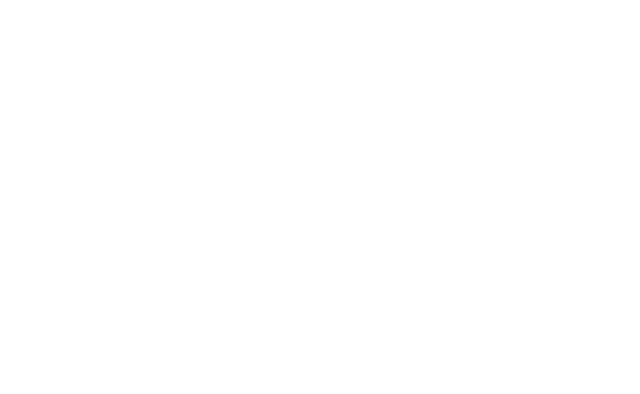
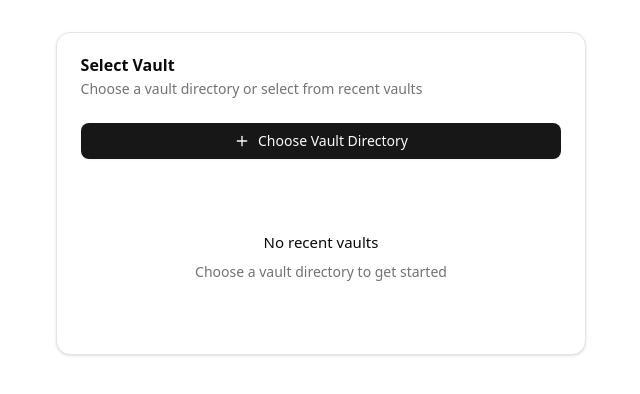
Before and after one commit to ajkdrag/jotter, a SvelteKit app: page / in a window 1280 px wide. Before the commit this address had no page. Shown: the top 394 px of the page, without its empty margins (319-959 px from the left). Built offline with nearby package versions, Linux system fonts and the light colour scheme.

Commit message:
Update base color in components.json to 'neutral'; upgrade @lucide/svelte dependency to version 0.562.0; refactor app.css to implement new design tokens and streamline styles; modify layout and page components for improved structure and readability.

```diff
--- a/package.json
+++ b/package.json
@@ -32,7 +32,7 @@
   },
   "devDependencies": {
     "@internationalized/date": "^3.10.1",
-    "@lucide/svelte": "^0.561.0",
+    "@lucide/svelte": "^0.562.0",
     "@sveltejs/adapter-static": "^3.0.10",
     "@sveltejs/kit": "^2.50.0",
     "@sveltejs/vite-plugin-svelte": "^4.0.4",
--- a/src/app.css
+++ b/src/app.css
@@ -5,194 +5,79 @@
 @custom-variant dark (&:is(.dark *));
 
 :root {
-  /* ============================================
-     Custom Design System Tokens (Light Mode)
-     ============================================ */
-
-  /* Typography Colors */
-  --foreground-primary: hsl(220, 13%, 18%);
-  --foreground-secondary: hsl(220, 9%, 46%);
-  --foreground-tertiary: hsl(220, 6%, 60%);
-  --foreground-muted: hsl(220, 4%, 75%);
-
-  /* Background Colors */
-  --background-base: hsl(0, 0%, 100%);
-  --background-surface-1: hsl(220, 13%, 98%);
-  --background-surface-2: hsl(220, 13%, 96%);
-  --background-surface-3: hsl(220, 13%, 94%);
-  --background-alternative: hsl(220, 10%, 97%);
-
-  /* Border Colors */
-  --border-default: rgba(0, 0, 0, 0.08);
-  --border-subtle: rgba(0, 0, 0, 0.05);
-  --border-strong: rgba(0, 0, 0, 0.12);
-  --border-stronger: rgba(0, 0, 0, 0.16);
-
-  /* Control Colors */
-  --control-background: hsl(220, 10%, 98%);
-  --control-border: rgba(0, 0, 0, 0.1);
-  --control-border-focus: hsl(220, 70%, 50%);
-
-  /* Accent Colors */
-  --accent-base: hsl(220, 70%, 50%);
-  --accent-hover: hsl(220, 70%, 45%);
-
-  /* Semantic Colors */
-  --semantic-destructive: hsl(0, 72%, 51%);
-  --semantic-warning: hsl(38, 92%, 50%);
-  --semantic-success: hsl(142, 71%, 45%);
-
-  /* Spacing Scale (4px base) */
-  --spacing-1: 0.25rem;  /* 4px */
-  --spacing-2: 0.5rem;   /* 8px */
-  --spacing-3: 0.75rem;  /* 12px */
-  --spacing-4: 1rem;     /* 16px */
-  --spacing-5: 1.25rem;  /* 20px */
-  --spacing-6: 1.5rem;   /* 24px */
-  --spacing-8: 2rem;     /* 32px */
-  --spacing-12: 3rem;    /* 48px */
-  --spacing-16: 4rem;    /* 64px */
-
-  /* Border Radius Scale */
-  --radius-sm: 0.375rem;  /* 6px - inputs, buttons */
-  --radius-md: 0.5rem;    /* 8px - cards */
-  --radius-lg: 0.75rem;   /* 12px - modals, large containers */
-
-  /* ============================================
-     shadcn Semantic Tokens → Custom Design System
-     ============================================ */
-
-  /* Base */
-  --background: var(--background-base);
-  --foreground: var(--foreground-primary);
-
-  /* Card */
-  --card: var(--background-surface-1);
-  --card-foreground: var(--foreground-primary);
-
-  /* Popover */
-  --popover: var(--background-surface-2);
-  --popover-foreground: var(--foreground-primary);
-
-  /* Primary (maps to accent) */
-  --primary: var(--accent-base);
-  --primary-foreground: hsl(0, 0%, 100%);
-
-  /* Secondary */
-  --secondary: var(--background-surface-2);
-  --secondary-foreground: var(--foreground-primary);
-
-  /* Muted */
-  --muted: var(--background-surface-1);
-  --muted-foreground: var(--foreground-secondary);
-
-  /* Accent */
-  --accent: var(--background-surface-1);
-  --accent-foreground: var(--foreground-primary);
-
-  /* Destructive */
-  --destructive: var(--semantic-destructive);
-  --destructive-foreground: hsl(0, 0%, 100%);
-
-  /* Border */
-  --border: var(--border-default);
-  --input: var(--control-border);
-  --ring: var(--control-border-focus);
-
-  /* Radius (base for shadcn) */
-  --radius: var(--radius-md);
-
-  /* Sidebar */
-  --sidebar: var(--background-base);
-  --sidebar-foreground: var(--foreground-primary);
-  --sidebar-primary: var(--accent-base);
-  --sidebar-primary-foreground: hsl(0, 0%, 100%);
-  --sidebar-accent: var(--background-surface-1);
-  --sidebar-accent-foreground: var(--foreground-primary);
-  --sidebar-border: var(--border-subtle);
-  --sidebar-ring: var(--control-border-focus);
-
-  /* Chart Colors */
-  --chart-1: hsl(12, 76%, 61%);
-  --chart-2: hsl(173, 58%, 39%);
-  --chart-3: hsl(197, 37%, 24%);
-  --chart-4: hsl(43, 74%, 66%);
-  --chart-5: hsl(27, 87%, 67%);
+  --radius: 0.625rem;
+  --background: oklch(1 0 0);
+  --foreground: oklch(0.145 0 0);
+  --card: oklch(1 0 0);
+  --card-foreground: oklch(0.145 0 0);
+  --popover: oklch(1 0 0);
+  --popover-foreground: oklch(0.145 0 0);
+  --primary: oklch(0.205 0 0);
+  --primary-foreground: oklch(0.985 0 0);
+  --secondary: oklch(0.97 0 0);
+  --secondary-foreground: oklch(0.205 0 0);
+  --muted: oklch(0.97 0 0);
+  --muted-foreground: oklch(0.556 0 0);
+  --accent: oklch(0.97 0 0);
+  --accent-foreground: oklch(0.205 0 0);
+  --destructive: oklch(0.577 0.245 27.325);
+  --border: oklch(0.922 0 0);
+  --input: oklch(0.922 0 0);
+  --ring: oklch(0.708 0 0);
+  --chart-1: oklch(0.646 0.222 41.116);
+  --chart-2: oklch(0.6 0.118 184.704);
+  --chart-3: oklch(0.398 0.07 227.392);
+  --chart-4: oklch(0.828 0.189 84.429);
+  --chart-5: oklch(0.769 0.188 70.08);
+  --sidebar: oklch(0.985 0 0);
+  --sidebar-foreground: oklch(0.145 0 0);
+  --sidebar-primary: oklch(0.205 0 0);
+  --sidebar-primary-foreground: oklch(0.985 0 0);
+  --sidebar-accent: oklch(0.97 0 0);
+  --sidebar-accent-foreground: oklch(0.205 0 0);
+  --sidebar-border: oklch(0.922 0 0);
+  --sidebar-ring: oklch(0.708 0 0);
 }
 
 .dark {
-  /* ============================================
-     Custom Design System Tokens (Dark Mode)
-     ============================================ */
-
-  /* Typography Colors */
-  --foreground-primary: hsl(220, 13%, 95%);
-  --foreground-secondary: hsl(220, 9%, 65%);
-  --foreground-tertiary: hsl(220, 6%, 50%);
-  --foreground-muted: hsl(220, 4%, 35%);
-
-  /* Background Colors */
-  --background-base: hsl(220, 15%, 8%);
-  --background-surface-1: hsl(220, 15%, 10%);
-  --background-surface-2: hsl(220, 15%, 12%);
-  --background-surface-3: hsl(220, 15%, 14%);
-  --background-alternative: hsl(220, 12%, 11%);
-
-  /* Border Colors */
-  --border-default: rgba(255, 255, 255, 0.08);
-  --border-subtle: rgba(255, 255, 255, 0.05);
-  --border-strong: rgba(255, 255, 255, 0.12);
-  --border-stronger: rgba(255, 255, 255, 0.16);
-
-  /* Control Colors */
-  --control-background: hsl(220, 12%, 11%);
-  --control-border: rgba(255, 255, 255, 0.1);
-  --control-border-focus: hsl(220, 70%, 55%);
-
-  /* Accent Colors */
-  --accent-base: hsl(220, 70%, 55%);
-  --accent-hover: hsl(220, 70%, 60%);
-
-  /* Semantic Colors */
-  --semantic-destructive: hsl(0, 72%, 58%);
-  --semantic-warning: hsl(38, 92%, 55%);
-  --semantic-success: hsl(142, 71%, 52%);
-
-  /* shadcn semantic tokens automatically reference updated custom tokens above */
-  /* No need to redefine --background, --foreground, etc. */
-  /* They cascade from :root through CSS custom properties */
-
-  /* Chart Colors (Dark Mode) */
-  --chart-1: hsl(220, 70%, 50%);
-  --chart-2: hsl(160, 60%, 45%);
-  --chart-3: hsl(30, 80%, 55%);
-  --chart-4: hsl(280, 65%, 60%);
-  --chart-5: hsl(340, 75%, 55%);
+  --background: oklch(0.145 0 0);
+  --foreground: oklch(0.985 0 0);
+  --card: oklch(0.205 0 0);
+  --card-foreground: oklch(0.985 0 0);
+  --popover: oklch(0.205 0 0);
+  --popover-foreground: oklch(0.985 0 0);
+  --primary: oklch(0.922 0 0);
+  --primary-foreground: oklch(0.205 0 0);
+  --secondary: oklch(0.269 0 0);
+  --secondary-foreground: oklch(0.985 0 0);
+  --muted: oklch(0.269 0 0);
+  --muted-foreground: oklch(0.708 0 0);
+  --accent: oklch(0.269 0 0);
+  --accent-foreground: oklch(0.985 0 0);
+  --destructive: oklch(0.704 0.191 22.216);
+  --border: oklch(1 0 0 / 10%);
+  --input: oklch(1 0 0 / 15%);
+  --ring: oklch(0.556 0 0);
+  --chart-1: oklch(0.488 0.243 264.376);
+  --chart-2: oklch(0.696 0.17 162.48);
+  --chart-3: oklch(0.769 0.188 70.08);
+  --chart-4: oklch(0.627 0.265 303.9);
+  --chart-5: oklch(0.645 0.246 16.439);
+  --sidebar: oklch(0.205 0 0);
+  --sidebar-foreground: oklch(0.985 0 0);
+  --sidebar-primary: oklch(0.488 0.243 264.376);
+  --sidebar-primary-foreground: oklch(0.985 0 0);
+  --sidebar-accent: oklch(0.269 0 0);
+  --sidebar-accent-foreground: oklch(0.985 0 0);
+  --sidebar-border: oklch(1 0 0 / 10%);
+  --sidebar-ring: oklch(0.556 0 0);
 }
 
 @theme inline {
-  /* ============================================
-     Tailwind v4 Theme Integration
-     ============================================ */
-
-  /* Radius Scale */
-  --radius-sm: var(--radius-sm);
-  --radius-md: var(--radius-md);
-  --radius-lg: var(--radius-lg);
-  --radius: var(--radius-md);
-
-  /* Spacing Scale (Tailwind utilities) */
-  --spacing-1: var(--spacing-1);
-  --spacing-2: var(--spacing-2);
-  --spacing-3: var(--spacing-3);
-  --spacing-4: var(--spacing-4);
-  --spacing-5: var(--spacing-5);
-  --spacing-6: var(--spacing-6);
-  --spacing-8: var(--spacing-8);
-  --spacing-12: var(--spacing-12);
-  --spacing-16: var(--spacing-16);
-
-  /* shadcn Color Tokens */
+  --radius-sm: calc(var(--radius) - 4px);
+  --radius-md: calc(var(--radius) - 2px);
+  --radius-lg: var(--radius);
+  --radius-xl: calc(var(--radius) + 4px);
   --color-background: var(--background);
   --color-foreground: var(--foreground);
   --color-card: var(--card);
@@ -208,27 +93,14 @@
   --color-accent: var(--accent);
   --color-accent-foreground: var(--accent-foreground);
   --color-destructive: var(--destructive);
-  --color-destructive-foreground: var(--destructive-foreground);
   --color-border: var(--border);
   --color-input: var(--input);
   --color-ring: var(--ring);
-
-  /* Custom Design System Colors (for Tailwind utilities) */
-  --color-foreground-primary: var(--foreground-primary);
-  --color-foreground-secondary: var(--foreground-secondary);
-  --color-foreground-tertiary: var(--foreground-tertiary);
-  --color-foreground-muted: var(--foreground-muted);
-  --color-background-base: var(--background-base);
-  --color-background-surface-1: var(--background-surface-1);
-  --color-background-surface-2: var(--background-surface-2);
-  --color-background-surface-3: var(--background-surface-3);
-  --color-border-default: var(--border-default);
-  --color-border-subtle: var(--border-subtle);
-  --color-border-strong: var(--border-strong);
-  --color-accent-base: var(--accent-base);
-  --color-accent-hover: var(--accent-hover);
-
-  /* Sidebar */
+  --color-chart-1: var(--chart-1);
+  --color-chart-2: var(--chart-2);
+  --color-chart-3: var(--chart-3);
+  --color-chart-4: var(--chart-4);
+  --color-chart-5: var(--chart-5);
   --color-sidebar: var(--sidebar);
   --color-sidebar-foreground: var(--sidebar-foreground);
   --color-sidebar-primary: var(--sidebar-primary);
@@ -237,13 +109,6 @@
   --color-sidebar-accent-foreground: var(--sidebar-accent-foreground);
   --color-sidebar-border: var(--sidebar-border);
   --color-sidebar-ring: var(--sidebar-ring);
-
-  /* Charts */
-  --color-chart-1: var(--chart-1);
-  --color-chart-2: var(--chart-2);
-  --color-chart-3: var(--chart-3);
-  --color-chart-4: var(--chart-4);
-  --color-chart-5: var(--chart-5);
 }
 
 @layer base {
--- /dev/null
+++ b/src/lib/components/app_sidebar.svelte
@@ -0,0 +1,47 @@
+<script lang="ts">
+    import * as Sidebar from "$lib/components/ui/sidebar/index.js";
+    import { Button } from "$lib/components/ui/button";
+    import FileTree from "$lib/components/file_tree.svelte";
+
+    import { app_state } from "$lib/adapters/state/app_state.svelte";
+    import { FolderOpen } from "@lucide/svelte";
+</script>
+
+{#if app_state.vault}
+    <Sidebar.Provider>
+        <Sidebar.Root collapsible="icon">
+            <Sidebar.Header>
+                <div class="flex items-center gap-2 px-4 py-2">
+                    <FolderOpen class="h-5 w-5" />
+                    <span class="font-semibold">{app_state.vault.name}</span>
+                </div>
+            </Sidebar.Header>
+
+            <Sidebar.Content>
+                <FileTree notes={app_state.notes} />
+            </Sidebar.Content>
+
+            <Sidebar.Footer>
+                <Button
+                    variant="ghost"
+                    class="w-full"
+                    onclick={() => console.log("switching vault")}
+                >
+                    Change Vault
+                </Button>
+            </Sidebar.Footer>
+        </Sidebar.Root>
+
+        <Sidebar.Inset>
+            <header class="flex h-12 shrink-0 items-center gap-2 border-b px-4">
+                <Sidebar.Trigger />
+                <div class="text-sm font-medium">Notes</div>
+            </header>
+            <div
+                class="flex flex-1 items-center justify-center text-muted-foreground"
+            >
+                Select a note to begin
+            </div>
+        </Sidebar.Inset>
+    </Sidebar.Provider>
+{/if}
--- a/src/routes/+layout.svelte
+++ b/src/routes/+layout.svelte
@@ -1,27 +1,8 @@
 <script lang="ts">
-  import { onMount, onDestroy } from 'svelte'
-  import '../app.css'
-  import { init_theme } from '$lib/utils/theme'
-
-  import nord_css from '@milkdown/theme-nord/style.css?raw'
-
-  let cleanup: (() => void) | undefined
-
-  onMount(() => {
-    cleanup = init_theme()
-
-    const id = 'imdown-milkdown-nord-css'
-    if (document.getElementById(id)) return
-
-    const el = document.createElement('style')
-    el.id = id
-    el.textContent = nord_css
-    document.head.appendChild(el)
-  })
-
-  onDestroy(() => {
-    cleanup?.()
-  })
+  import "../app.css";
+  let { children } = $props();
 </script>
 
-<slot />
+<main>
+  {@render children()}
+</main>
--- a/src/routes/+page.svelte
+++ b/src/routes/+page.svelte
@@ -1,71 +1,13 @@
 <script lang="ts">
-import { app_state } from '$lib/adapters/state/app_state.svelte'
-import { ports } from '$lib/adapters/ports'
-import { create_change_vault_workflow } from '$lib/workflows/create_change_vault_workflow'
-import {
-  SidebarProvider,
-  Sidebar,
-  SidebarHeader,
-  SidebarContent,
-  SidebarFooter,
-  SidebarInset,
-  SidebarTrigger,
-} from '$lib/components/ui/sidebar'
-import { Button } from '$lib/components/ui/button'
-import FileTree from '$lib/components/file_tree.svelte'
-import { FolderOpen } from 'lucide-svelte'
-
-const vault_workflow = create_change_vault_workflow()
-
-let vault_ready = $state(false)
-let sidebar_open = $state(true)
-
-$effect(() => {
-  if (!app_state.vault) {
-    void ports.navigation.navigate_to_vault_selection()
-  } else {
-    vault_ready = true
-  }
-})
-
-function handle_sidebar_change(open: boolean) {
-  sidebar_open = open
-}
-
-async function handle_change_vault() {
-  await vault_workflow.choose_and_change()
-}
+  import { app_state } from "$lib/adapters/state/app_state.svelte";
+  import AppSidebar from "$lib/components/app_sidebar.svelte";
+  import VaultSelectionPanel from "$lib/components/vault_selection_panel.svelte";
 </script>
 
-{#if vault_ready && app_state.vault}
-  <SidebarProvider bind:open={sidebar_open} onOpenChange={handle_sidebar_change}>
-    <Sidebar collapsible="icon">
-      <SidebarHeader>
-        <div class="flex items-center gap-2 px-4 py-2">
-          <FolderOpen class="h-5 w-5" />
-          <span class="font-semibold">{app_state.vault.name}</span>
-        </div>
-      </SidebarHeader>
-
-      <SidebarContent>
-        <FileTree notes={app_state.notes} />
-      </SidebarContent>
-
-      <SidebarFooter>
-        <Button variant="ghost" class="w-full" onclick={handle_change_vault}>
-          Change Vault
-        </Button>
-      </SidebarFooter>
-    </Sidebar>
-
-    <SidebarInset>
-      <header class="flex h-12 shrink-0 items-center gap-2 border-b px-4">
-        <SidebarTrigger />
-        <div class="text-sm font-medium">Notes</div>
-      </header>
-      <div class="flex flex-1 items-center justify-center text-muted-foreground">
-        Select a note to begin
-      </div>
-    </SidebarInset>
-  </SidebarProvider>
+{#if !app_state.vault}
+  <VaultSelectionPanel />
+{:else}
+  <main>
+    <AppSidebar />
+  </main>
 {/if}
```
Also changed, not shown: components.json, 1 other file (tests, documents, lock files or other folders).
